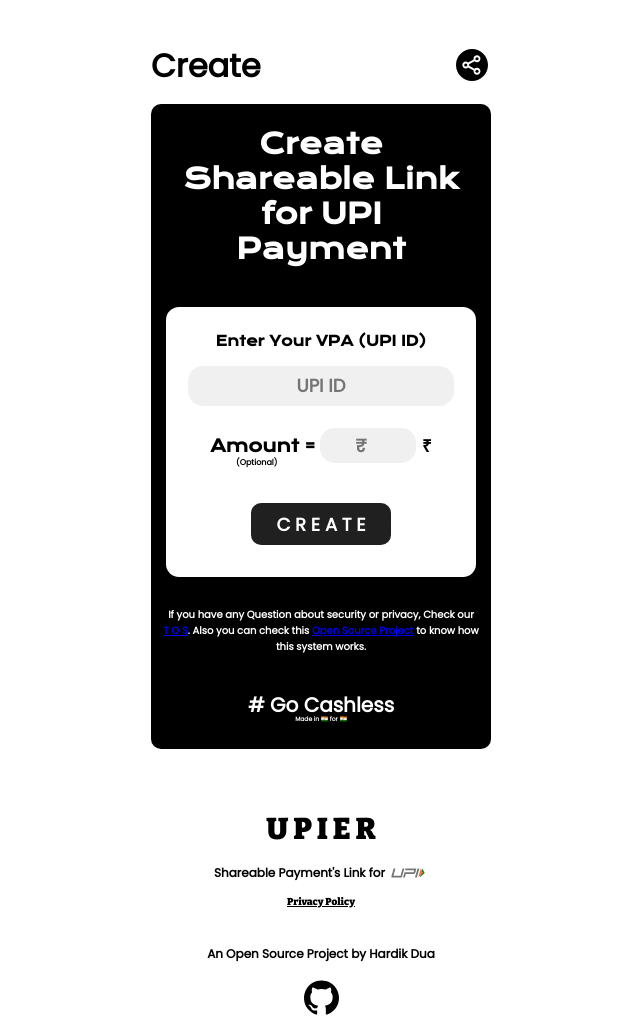
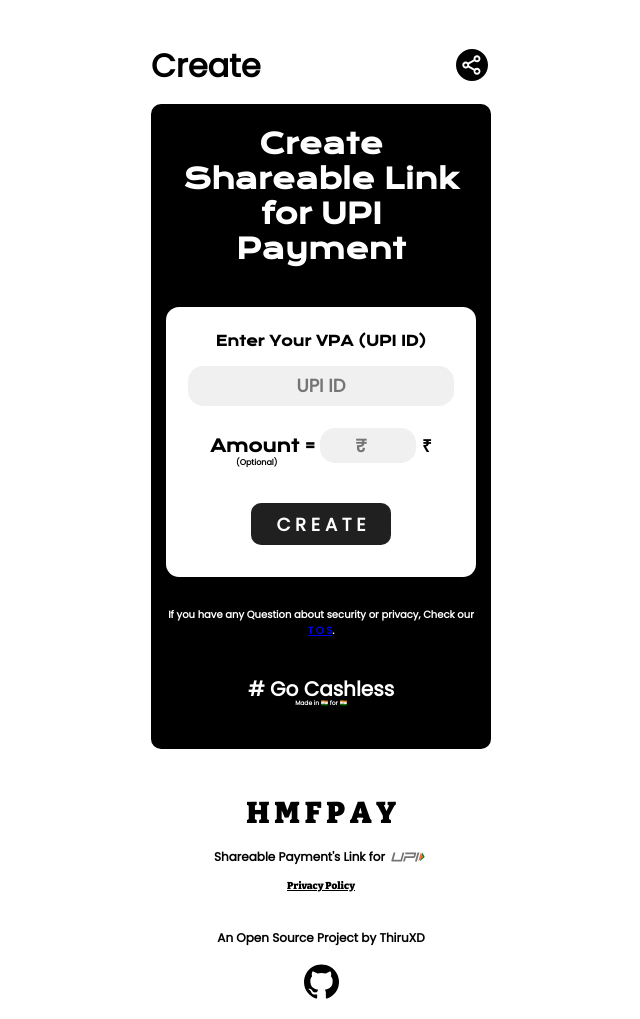
Before and after one commit to ThiruXD/HMF-Pay, a website: page index.html in a window 1280 px wide. Shown: the whole page, without its empty margins (319-959 px from the left). Drawn offline with nearby package versions, Linux system fonts and the light colour scheme.

Commit message:
Update index.html

```diff
--- a/index.html
+++ b/index.html
@@ -6,8 +6,8 @@
     <meta name="viewport" content="width=device-width, initial-scale=1" />
     <meta http-equiv="X-UA-Compatible" content="IE=edge" />
     <meta name="author" content="=Hardik Dua">
-    <title>Create | Upier</title>
-    <meta name="description" content="Shareable Payment's Link for UPI">
+    <title>Create | HMFPay</title>
+    <meta name="description" content="ShareAble Payment's Link for HMF-UPI">
     <meta name="keywords" content="UPI, Shareable UPI Link, Upi Shareable Link , Share UPI Payment's Link, Free Shareable UPI Link, UPI Payment">
     <link href="https://fonts.googleapis.com/css?family=Poppins|Krona+One" rel="stylesheet" />
     <link href="https://fonts.googleapis.com/css2?family=Bitter:wght@900&display=swap" rel="stylesheet">
@@ -62,23 +62,23 @@
         </div>
         <div>
             <p class="smalltext">
-                If you have any Question about security or privacy, Check our<br><a href="/tos">T O S</a>. Also you can check this <a href="https://github.com/hardik0899/UPI-LinkPe">Open Source Project</a> to know how this system works.
+                If you have any Question about security or privacy, Check our<br><a href="/tos">T O S</a>.
             </p>
             <p class="gocless"># Go Cashless</p>
             <p class="india">Made in 🇮🇳 for 🇮🇳</p>
         </div>
         <div id="footer" class="footerdiv">
             <h1 class="logo">
-                U P I E R
+                H M F P A Y
             </h1>
             <p class="slogan">
                 Shareable Payment's Link for <img src="img/upi.svg" class="upilogo" width="40">
             </p>
             <p class="tpf" onclick="window.location.href='/privacy-policy';"><u>Privacy Policy</u></p>
-            <p class="tuhin" onclick="window.location.href='https://hardik0899.github.io/';">
-                An Open Source Project by Hardik Dua
+            <p class="tuhin" onclick="window.location.href='https://ThiruXD.github.io/';">
+                An Open Source Project by ThiruXD
             </p>
-            <img src="img/github.svg" class="center" width="35" onclick="window.location.href='https://github.com/hardik0899';">
+            <img src="img/github.svg" class="center" width="35" onclick="window.location.href='https://github.com/ThiruXD';">
         </div>
     </div>
 </body>
```
